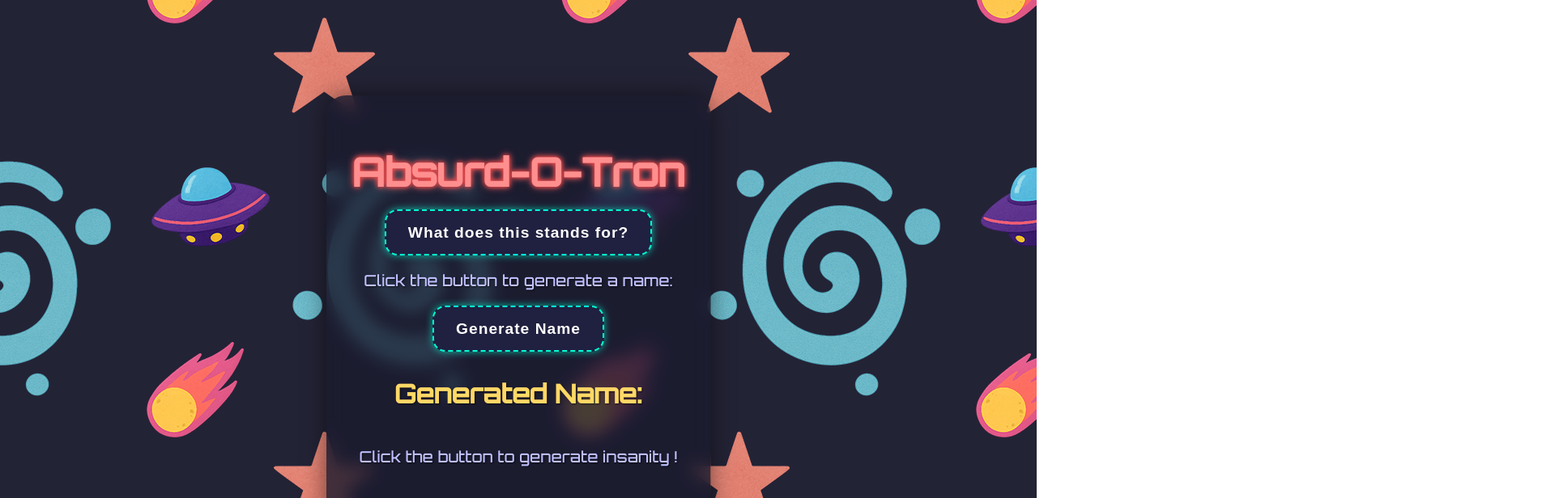
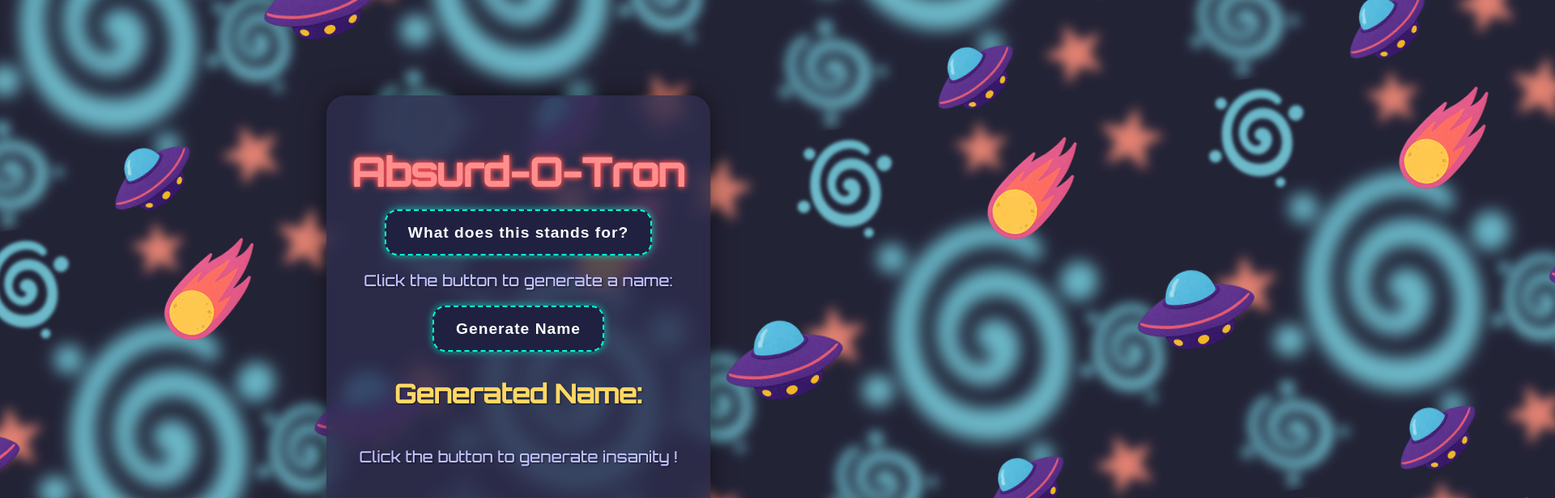
Before and after one commit to 7imio/absurd-o-tron, a React (Vite) app: page / in a window 1280 px wide. Shown: the top 616 px of the page at 81% size, 1920 px wide, since content can reach past the window. Built offline with nearby package versions, Linux system fonts and the light colour scheme.

Commit message:
background image

```diff
--- a/src/Components/NameDisplay.tsx
+++ b/src/Components/NameDisplay.tsx
@@ -18,7 +18,6 @@ const NameDisplay: React.FC<NameDisplayProps> = ({ name }) => {
     } catch (err) {
       console.error('Failed to copy: ', err);
       alert('Failed to copy the name. Please try again.');
-
       setCopied(false);
     }
   };
--- a/src/index.css
+++ b/src/index.css
@@ -1,10 +1,22 @@
 @import url('https://fonts.googleapis.com/css2?family=Orbitron:wght@500&display=swap');
+
+body::before {
+  content: "";
+  position: absolute;
+  top: -1000px;
+  left: -1000px;
+  width: 500%;
+  height: 500%;
+  background-image: url('/background.png');
+  transform: rotate(-7deg);
+  z-index: -1;
+}
 
 body {
   margin: 0;
   min-height: 100vh;
-  background: linear-gradient(135deg, #1b1b2f, #3a3a60);
-  background-image: url('/background.png');
+  /* background: linear-gradient(135deg, rgba(27, 27, 47, 1), rgba(58, 58, 96, 1)); */
+  overflow: hidden;
   display: flex;
   justify-content: center;
   align-items: center;
@@ -47,7 +59,7 @@ button:hover {
   margin: 0 auto;
   padding: 2rem;
   text-align: center;
-  background: rgba(27, 27, 47, 0.8);
+  background: rgba(46, 46, 78, 0.8);
   backdrop-filter: blur(10px);
   border-radius: 24px;
   box-shadow: 0 0 30px rgba(0, 0, 0, 0.5);
@@ -101,7 +113,7 @@ footer {
   position: absolute;
   box-shadow: 0 0 30px rgba(0, 0, 0, 0.5);
   text-align: right;
-  background: rgba(27, 27, 47, 0.8);
+  background: rgba(46, 46, 78, 0.8);
   backdrop-filter: blur(10px);
   bottom: 0;
   left: 0;
```
Also changed, not shown: public/background.png.
